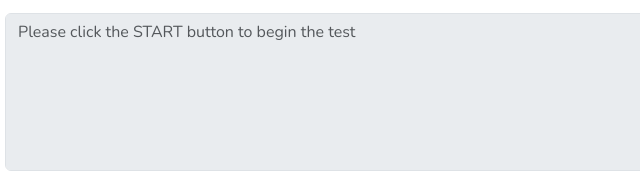
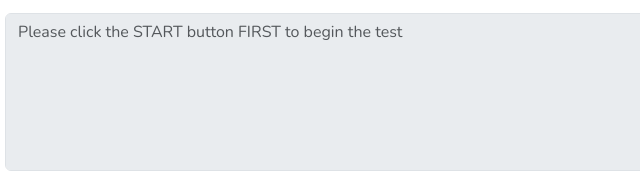
Before and after one commit to Gerbil1511/TypeRacer, a plain HTML site: page index.html in a window 1280 px wide. Shown: the part 351-535 px from the top of the page, 77-717 px from the left. Drawn offline with nearby package versions, Linux system fonts and the light colour scheme.

Commit message:
update placeholder text in textarea to clarify test initiation instructions

```diff
--- a/index.html
+++ b/index.html
@@ -44,7 +44,7 @@
                 </div>
                 <div class="mb-3">
                     <label class="form-label visually-hidden" for="user-input">Please type Here</label>
-                    <textarea class="form-control" id="textInput" rows="6" placeholder="Please click the START button to begin the test"></textarea>
+                    <textarea class="form-control" id="textInput" rows="6" placeholder="Please click the START button FIRST to begin the test"></textarea>
                 </div>
                 <div class="mb-3 text-center">
                     <button class="btn btn-lg" id="startBtn">Start</button>
```
